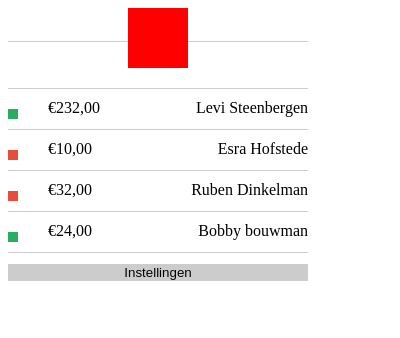
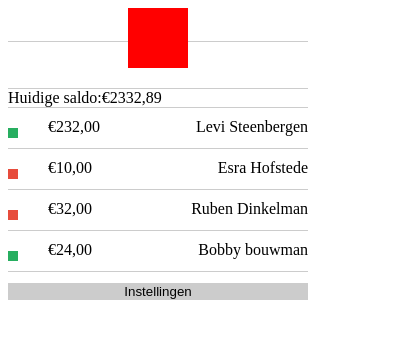
Before and after one commit to levisteenbergen/ING-hackathon, a browser extension: page popup.html in a window 400 px wide. Drawn offline with nearby package versions, Linux system fonts and the light colour scheme.

Commit message:
popup html and popup css edited

```diff
--- a/css/popup.css
+++ b/css/popup.css
@@ -1,4 +1,3 @@
-
 
 #container {
 	width: 300px;
@@ -24,6 +23,18 @@
     background: #CCC;
 	border: none;
 	z-index: -1;
+}
+
+#price-container {
+	float:left;
+	width: 100%;
+	font-size: 16px;
+	border-bottom: 1px solid #CCC;
+}
+
+#price-container div,
+#price-container label {
+	float:left;
 }
 
 #transfers-container {
--- a/popup.html
+++ b/popup.html
@@ -15,7 +15,7 @@
 			<hr>
 		</div>
 		<div id="price-container">
-			<div id=""
+			<label>Huidige saldo:</label><div id="price">€2332,89</div>
 		</div>
 		<div id="transfers-container">
 			<div class="transfer">
```
